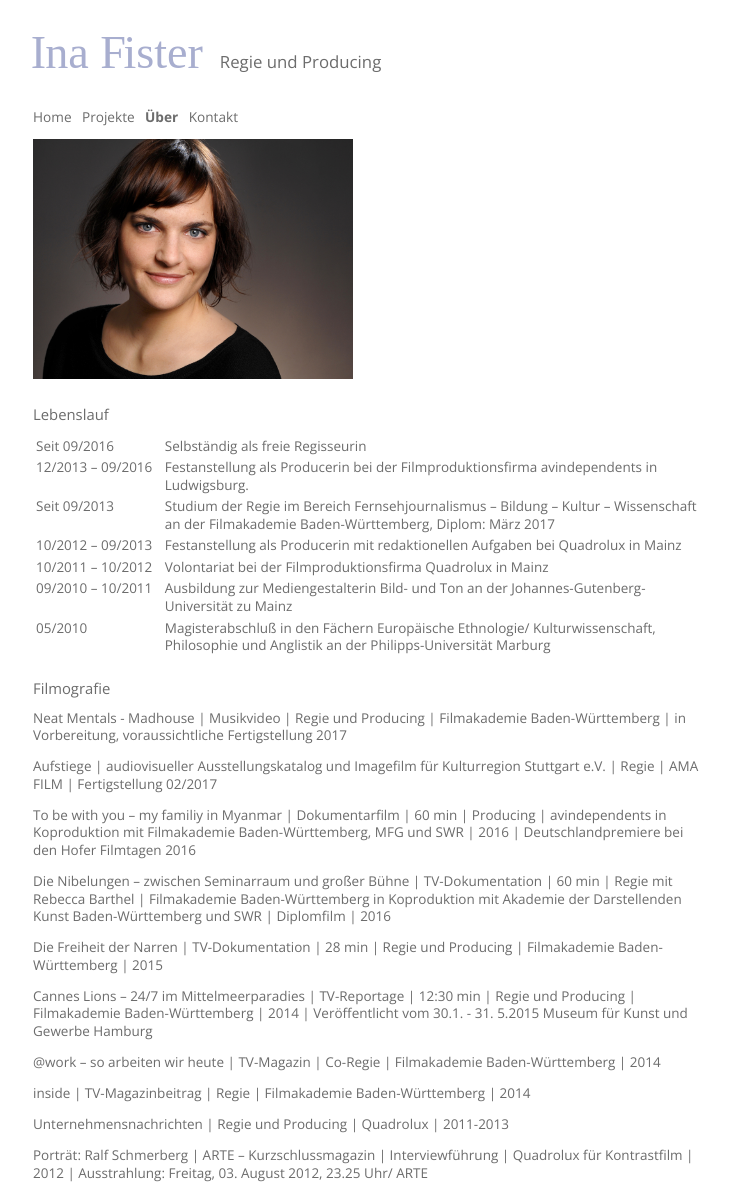
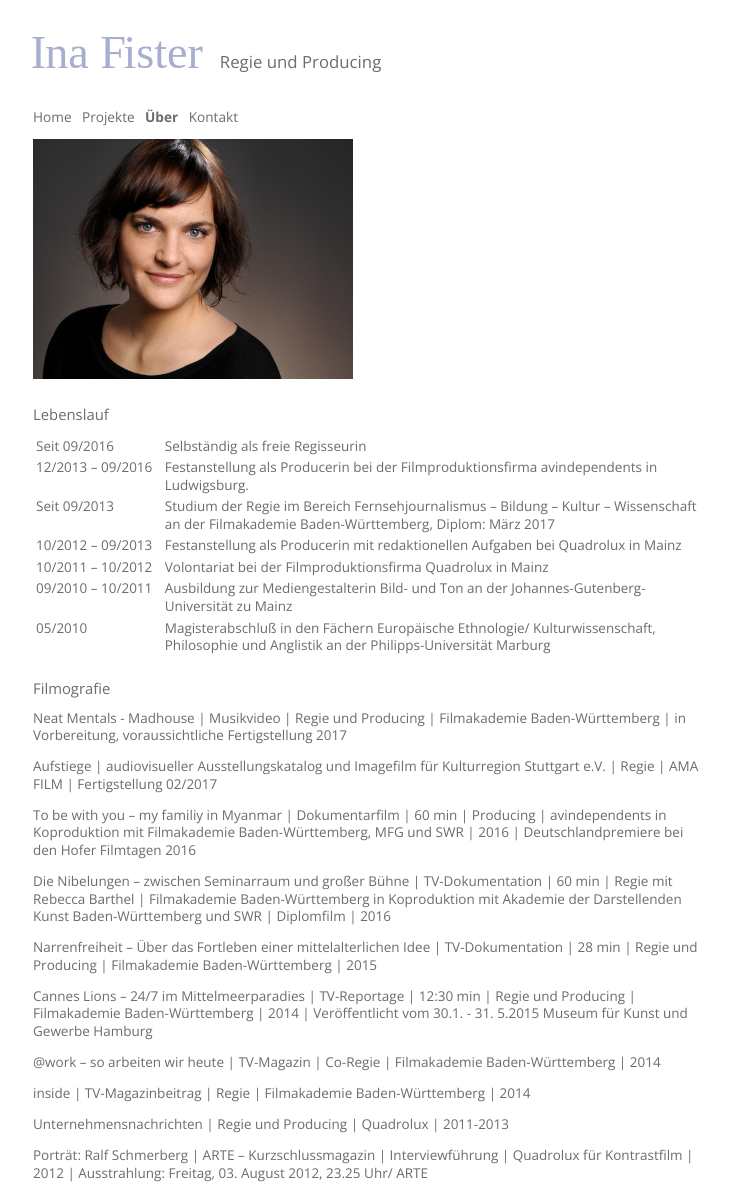
Before and after one commit to fisterfilms/fisterfilms.de, a Jekyll site: the page built from about.html, in a window 1280 px wide. Shown: the whole page, without its empty margins (207-936 px from the left). Built offline with Jekyll 4.4.1, drawn with Linux system fonts in a browser that asks for light colours; some web fonts are replaced.

Commit message:
Update about.html

```diff
--- a/about.html
+++ b/about.html
@@ -26,7 +26,7 @@ pageClass: default vita
   <p><strong>Aufstiege</strong>&nbsp;| audiovisueller Ausstellungskatalog und Imagefilm für Kulturregion Stuttgart e.V.&nbsp;| Regie&nbsp;| AMA FILM&nbsp;| Fertigstellung 02/2017</p>
   <p><strong>To be with you – my familiy in Myanmar</strong>&nbsp;| Dokumentarfilm&nbsp;| 60 min&nbsp;| Producing&nbsp;| avindependents in Koproduktion mit Filmakademie Baden-Württemberg, MFG und SWR&nbsp;| 2016&nbsp;| Deutschlandpremiere bei den Hofer Filmtagen 2016</p>
   <p><strong>Die Nibelungen – zwischen Seminarraum und großer Bühne</strong>&nbsp;| TV-Dokumentation&nbsp;| 60 min&nbsp;| Regie mit Rebecca Barthel&nbsp;| Filmakademie Baden-Württemberg in Koproduktion mit  Akademie der Darstellenden Kunst Baden-Württemberg und SWR&nbsp;| Diplomfilm&nbsp;| 2016</p>
-  <p><strong>Die Freiheit der Narren</strong>&nbsp;| TV-Dokumentation&nbsp;| 28 min&nbsp;| Regie und Producing&nbsp;| Filmakademie Baden-Württemberg&nbsp;| 2015</p>
+  <p><strong>Narrenfreiheit – Über das Fortleben einer mittelalterlichen Idee</strong>&nbsp;| TV-Dokumentation&nbsp;| 28 min&nbsp;| Regie und Producing&nbsp;| Filmakademie Baden-Württemberg&nbsp;| 2015</p>
   <p><strong>Cannes Lions – 24/7 im Mittelmeerparadies</strong>&nbsp;| TV-Reportage&nbsp;| 12:30 min&nbsp;| Regie und Producing&nbsp;| Filmakademie Baden-Württemberg&nbsp;| 2014&nbsp;| Veröffentlicht vom 30.1. - 31. 5.2015 Museum für Kunst und Gewerbe Hamburg</p>
   <p><strong>@work – so arbeiten wir heute</strong>&nbsp;| TV-Magazin&nbsp;| Co-Regie&nbsp;| Filmakademie Baden-Württemberg&nbsp;| 2014</p>
   <p><strong>inside</strong>&nbsp;| TV-Magazinbeitrag&nbsp;| Regie&nbsp;| Filmakademie Baden-Württemberg&nbsp;| 2014</p>
```
